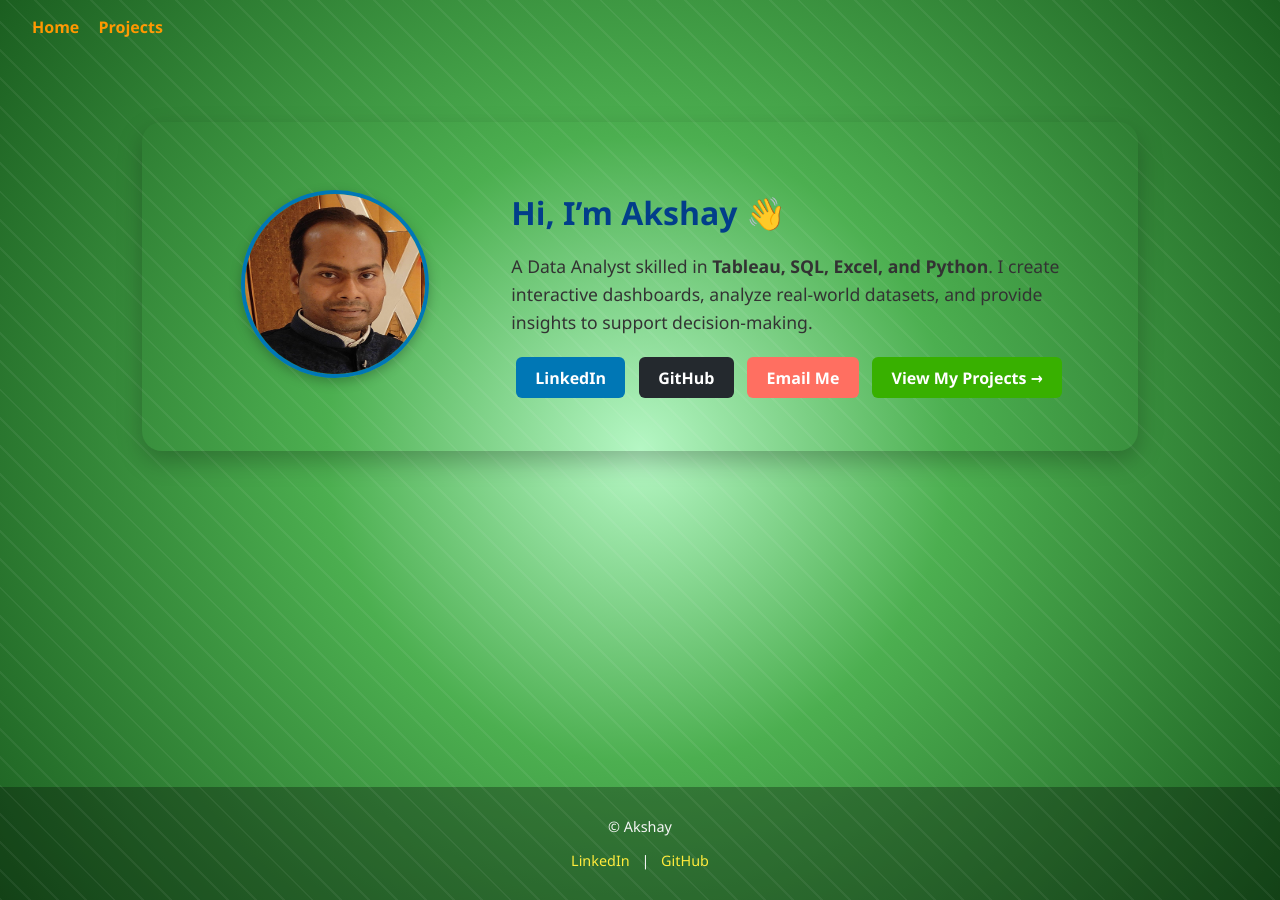
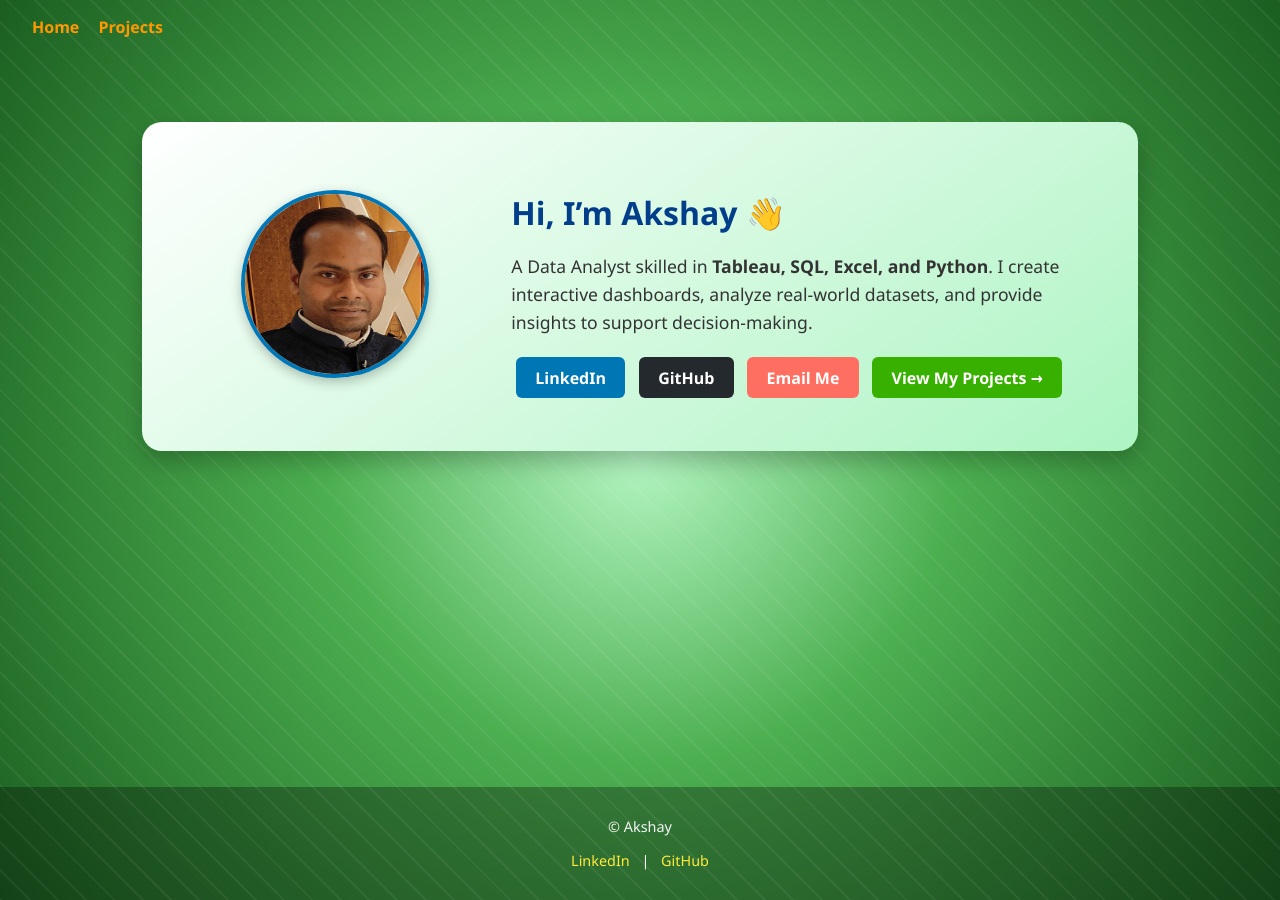
Before and after one commit to AkshaySinha01/AkshaySinha01.github.io, a Jekyll site: the page built from index.md, in a window 1280 px wide. Built offline with Jekyll 4.4.1, drawn with Linux system fonts in a browser that asks for light colours.

Commit message:
Update home.html

```diff
--- a/_layouts/home.html
+++ b/_layouts/home.html
@@ -47,7 +47,7 @@
   padding: 3rem;
   margin: 3rem auto;
   max-width: 900px;
-  background: radial-gradient(145deg, #ffffff, #adf4c3);
+  background: linear-gradient(145deg, #ffffff, #adf4c3);
   border-radius: 20px;
   box-shadow: 0 10px 25px rgba(0,0,0,0.25);
   position: relative;
```
